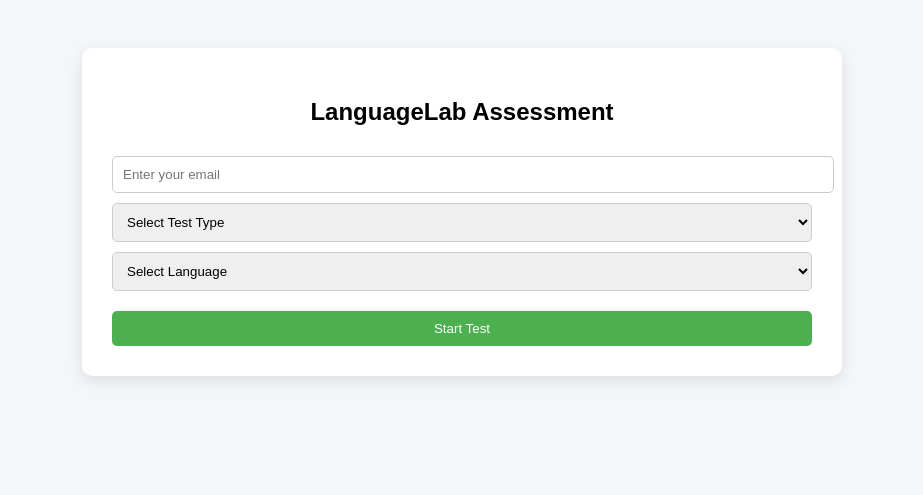
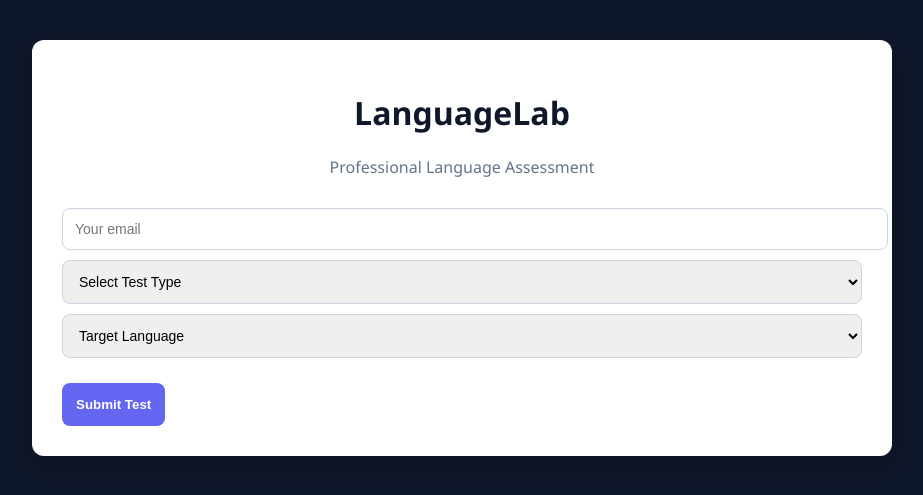
Before and after one commit to medeghinigiuliana/languagelab, a Flask app: template templates/test.html in a window 1280 px wide. Shown: the top 495 px of the page, without its empty margins (178-1101 px from the left). Run offline with Flask 3, Linux system fonts and the light colour scheme; the template is opened without the code that fills it, so the values that code supplies are empty.

Commit message:
UI upgrade SaaS design

```diff
--- a/templates/test.html
+++ b/templates/test.html
@@ -2,87 +2,95 @@
 <html>
 <head>
   <title>LanguageLab</title>
-
   <style>
     body {
-      font-family: Arial;
-      background: #f4f6f9;
-      display: flex;
-      justify-content: center;
-      align-items: flex-start;
-      padding: 40px;
+      margin: 0;
+      font-family: 'Segoe UI', sans-serif;
+      background: #0f172a;
+      color: #1e293b;
     }
 
-    .card {
+    .container {
+      max-width: 800px;
+      margin: 40px auto;
       background: white;
       padding: 30px;
-      border-radius: 10px;
-      width: 700px;
-      box-shadow: 0 5px 15px rgba(0,0,0,0.1);
+      border-radius: 12px;
+      box-shadow: 0 10px 30px rgba(0,0,0,0.2);
     }
 
-    h2 {
+    h1 {
       text-align: center;
+      color: #0f172a;
     }
 
-    h3 {
-      margin-top: 20px;
+    .subtitle {
+      text-align: center;
+      color: #64748b;
+      margin-bottom: 20px;
+    }
+
+    input, select, textarea {
+      width: 100%;
+      padding: 12px;
+      margin-top: 10px;
+      border-radius: 8px;
+      border: 1px solid #cbd5e1;
+      font-size: 14px;
     }
 
     textarea {
-      width: 100%;
-      margin-top: 10px;
-      padding: 10px;
-      border-radius: 5px;
-      border: 1px solid #ccc;
-      min-height: 80px;
+      min-height: 90px;
     }
 
-    input, select, button {
-      width: 100%;
-      margin-top: 10px;
-      padding: 10px;
-      border-radius: 5px;
-      border: 1px solid #ccc;
+    .section {
+      margin-top: 25px;
+      padding: 15px;
+      border-left: 4px solid #6366f1;
+      background: #f8fafc;
+      border-radius: 8px;
     }
 
-    button {
-      background: #4CAF50;
+    .section h3 {
+      margin: 0 0 10px 0;
+      color: #1e293b;
+    }
+
+    .button {
+      margin-top: 25px;
+      background: #6366f1;
       color: white;
+      padding: 14px;
       border: none;
-      margin-top: 20px;
+      border-radius: 8px;
+      font-weight: bold;
       cursor: pointer;
     }
 
-    button:hover {
-      background: #45a049;
+    .button:hover {
+      background: #4f46e5;
     }
-
-    hr {
-      margin: 20px 0;
-    }
-
   </style>
 </head>
 
 <body>
 
-  <div class="card">
-    <h2>LanguageLab Assessment</h2>
+  <div class="container">
+    <h1>LanguageLab</h1>
+    <p class="subtitle">Professional Language Assessment</p>
 
     <form method="POST" action="/submit">
 
-      <input name="email" placeholder="Enter your email" required>
+      <input name="email" placeholder="Your email" required>
 
-      <select name="test_type" id="testType" required onchange="showTest()">
+      <select name="test_type" id="testType" onchange="showTest()" required>
         <option value="">Select Test Type</option>
         <option value="translation">Translation</option>
-        <option value="interpretation">Interpretation</option>
         <option value="both">Both</option>
       </select>
 
       <select name="language" required>
-        <option value="">Select Language</option>
+        <option value="">Target Language</option>
         <option>Spanish</option>
         <option>French</option>
         <option>Portuguese</option>
@@ -90,62 +98,44 @@
         <option>Mandarin</option>
       </select>
 
-      <!-- ========================= -->
-      <!-- TRANSLATION TEST -->
-      <!-- ========================= -->
-
       <div id="translationTest" style="display:none;">
 
-        <h3>The Brief</h3>
-        <p><strong>Task:</strong> Translate the following four passages into your native language.</p>
-        <p><strong>Context:</strong> Each section belongs to a different industry and requires specific tone and vocabulary.</p>
+        <div class="section">
+          <h3>💻 Software & IT</h3>
+          <p>Error 404: Endpoint not found. The API gateway timed out...</p>
+          <textarea name="answer1" required></textarea>
+        </div>
 
-        <hr>
+        <div class="section">
+          <h3>⚖️ Legal & Compliance</h3>
+          <p>Notwithstanding any prior agreements to the contrary...</p>
+          <textarea name="answer2" required></textarea>
+        </div>
 
-        <h4>1. Software & IT</h4>
-        <p>Error 404: Endpoint not found. The API gateway timed out while trying to fetch the JSON payload. To resolve this issue, please flush your DNS cache, verify your firewall configurations, and ensure your current OAuth token has not expired. If the bug persists, open a ticket with the DevOps team.</p>
-        <p><strong>[UI Button Constraint - Max 15 characters]:</strong> Retry Connection</p>
-        <textarea name="answer1" placeholder="Your translation..." required></textarea>
+        <div class="section">
+          <h3>🧬 Medical & Scientific</h3>
+          <p>The 54-year-old patient presented with symptoms indicative...</p>
+          <textarea name="answer3" required></textarea>
+        </div>
 
-        <hr>
-
-        <h4>2. Legal & Compliance</h4>
-        <p>Notwithstanding any prior agreements to the contrary, the Licensee agrees to indemnify, defend, and hold harmless the Licensor against any and all claims, liabilities, or punitive damages arising out of a material breach of this Non-Disclosure Agreement.</p>
-        <textarea name="answer2" required></textarea>
-
-        <hr>
-
-        <h4>3. Medical & Scientific</h4>
-        <p>The 54-year-old patient presented with symptoms indicative of an acute myocardial infarction, preceded by acute dyspnea and profuse diaphoresis. Intravenous administration of a thrombolytic agent is strictly contraindicated.</p>
-        <textarea name="answer3" required></textarea>
-
-        <hr>
-
-        <h4>4. Marketing & Retail</h4>
-        <p>Upgrade your everyday carry with our premium, full-grain leather tote. Built for modern trailblazers, it seamlessly transitions from the boardroom to the boardwalk.</p>
-        <textarea name="answer4" required></textarea>
+        <div class="section">
+          <h3>🛍️ Marketing & Retail</h3>
+          <p>Upgrade your everyday carry with our premium leather tote...</p>
+          <textarea name="answer4" required></textarea>
+        </div>
 
       </div>
 
-      <button type="submit">Start Test</button>
+      <button class="button">Submit Test</button>
 
     </form>
   </div>
 
-  <!-- ========================= -->
-  <!-- JAVASCRIPT -->
-  <!-- ========================= -->
-
   <script>
     function showTest() {
       var type = document.getElementById("testType").value;
-      var translation = document.getElementById("translationTest");
-
-      if (type === "translation" || type === "both") {
-        translation.style.display = "block";
-      } else {
-        translation.style.display = "none";
-      }
+      document.getElementById("translationTest").style.display =
+        (type === "translation" || type === "both") ? "block" : "none";
     }
   </script>
 
```
Also changed, not shown: templates/dashboard.html (+51 -6 lines).
